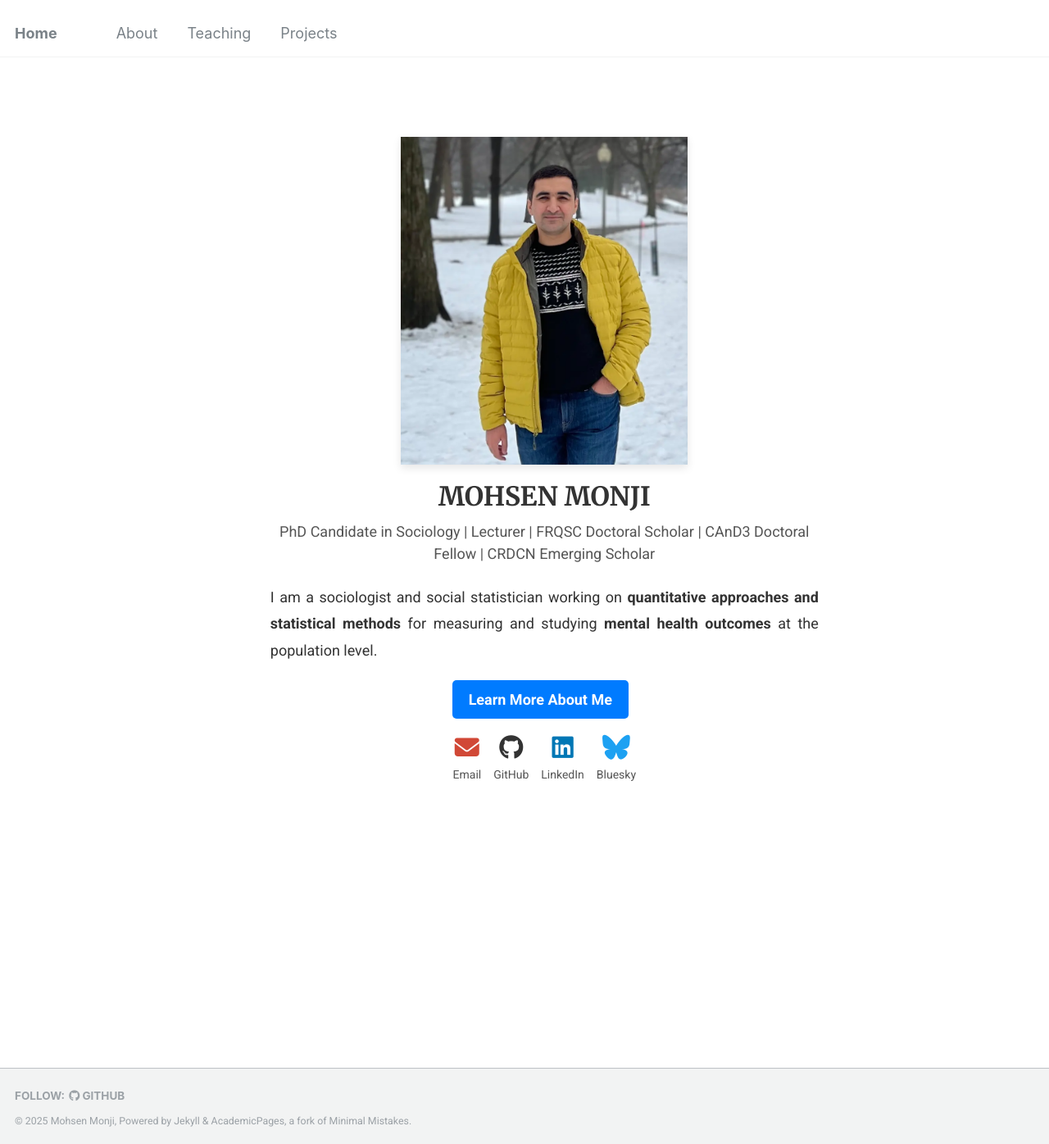
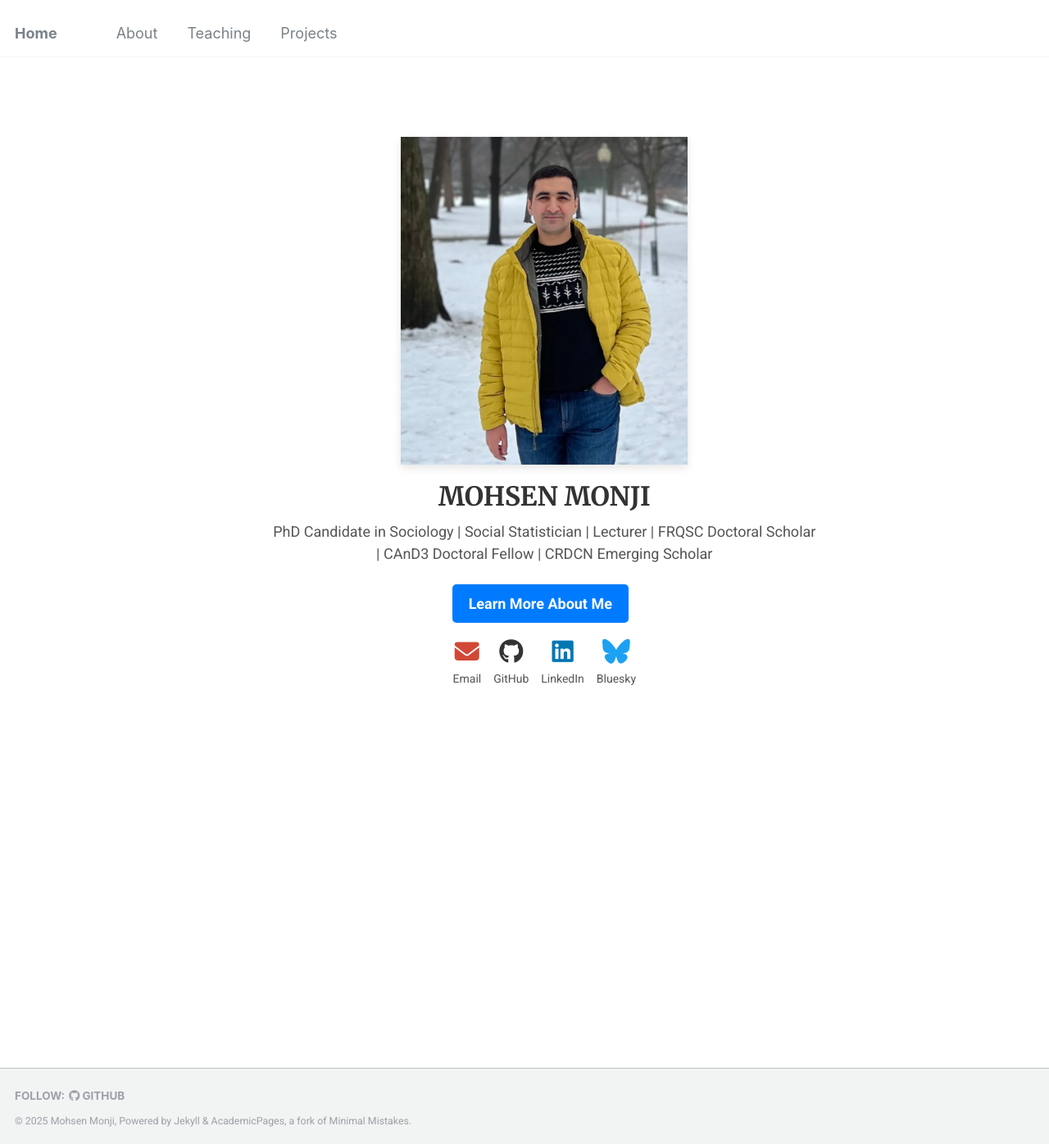
Before and after one commit to Mohsnmonji/mohsnmonji.github.io, a Jekyll site: the page built from _pages/front.md, in a window 1280 px wide and 1396 px high. Shown: the whole window at 82% size. Built offline with Jekyll 4.4.1, drawn with Linux system fonts in a browser that asks for light colours.

Commit message:
Update front.md

```diff
--- a/_pages/front.md
+++ b/_pages/front.md
@@ -17,13 +17,9 @@ hide_avatar: true
 
   <!-- Subtitle -->
   <p style="font-size: 18px; margin-top: 5px; color: #555;">
-    PhD Candidate in Sociology | Lecturer | FRQSC Doctoral Scholar | CAnD3 Doctoral Fellow | CRDCN Emerging Scholar
+    PhD Candidate in Sociology | Social Statistician | Lecturer | FRQSC Doctoral Scholar | CAnD3 Doctoral Fellow | CRDCN Emerging Scholar
   </p>
 
-  <!-- Description -->
-<p style="font-size: 18px; color: #333; text-align: justify; line-height: 1.8; margin-bottom: 20px;">
-  I am a sociologist and social statistician working on <strong>quantitative approaches and statistical methods</strong> for measuring and studying <strong>mental health outcomes</strong> at the population level.
-</p>
 
   <!-- Buttons -->
   <div style="margin-bottom: 20px;">
```
